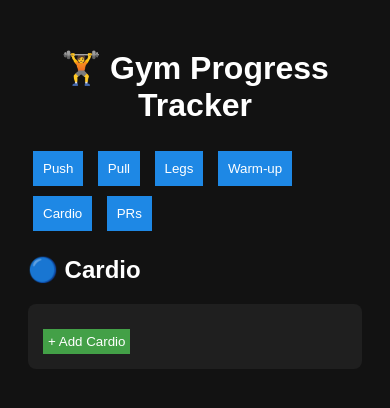
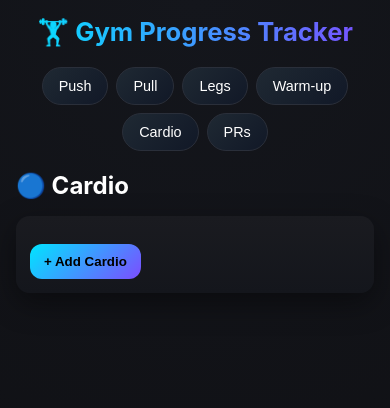
Before and after one commit to sattwiksarkar2003/Gym-Tracker, a plain HTML site: page index.html in a window 390 px wide. Both pictures are taken after a click on the button "Cardio". Drawn offline with Linux system fonts and the light colour scheme.

Commit message:
Update style.css

```diff
--- a/style.css
+++ b/style.css
@@ -1,64 +1,173 @@
-body {
-  font-family: Arial, sans-serif;
-  background: #121212;
-  color: #fff;
-  padding: 20px;
+/* ===== RESET & BASE ===== */
+* {
+  box-sizing: border-box;
+  margin: 0;
+  padding: 0;
 }
 
+:root {
+  --bg: #0e0e11;
+  --card: #1a1b20;
+  --accent: #00e5ff;
+  --accent2: #7c4dff;
+  --text: #ffffff;
+  --muted: #9ca3af;
+  --success: #22c55e;
+}
+
+body {
+  font-family: "Inter", system-ui, -apple-system, BlinkMacSystemFont;
+  background: radial-gradient(circle at top, #14161c, var(--bg));
+  color: var(--text);
+  min-height: 100vh;
+  padding: 16px;
+}
+
+/* ===== HEADER ===== */
 h1 {
   text-align: center;
+  font-size: clamp(1.6rem, 4vw, 2.4rem);
+  margin-bottom: 20px;
+  background: linear-gradient(90deg, var(--accent), var(--accent2));
+  -webkit-background-clip: text;
+  -webkit-text-fill-color: transparent;
+}
+
+/* ===== TABS ===== */
+.tabs {
+  display: flex;
+  gap: 8px;
+  flex-wrap: wrap;
+  justify-content: center;
+  margin-bottom: 20px;
 }
 
 .tabs button {
-  margin: 5px;
-  padding: 10px;
-  background: #1e88e5;
-  border: none;
-  color: white;
+  background: linear-gradient(135deg, #1f2933, #111827);
+  color: var(--text);
+  border: 1px solid #2a2f3a;
+  padding: 10px 16px;
+  border-radius: 999px;
   cursor: pointer;
+  font-size: 0.9rem;
+  transition: all 0.25s ease;
 }
 
-.exercise {
-  background: #1f1f1f;
-  padding: 15px;
-  margin: 15px 0;
-  border-radius: 8px;
+.tabs button:hover {
+  transform: translateY(-2px);
+  border-color: var(--accent);
+  box-shadow: 0 0 12px rgba(0, 229, 255, 0.25);
 }
 
-.set-row {
-  display: flex;
-  gap: 10px;
-  margin-top: 8px;
+.tabs button:active {
+  transform: scale(0.95);
 }
 
-input {
-  width: 80px;
-  padding: 5px;
+/* ===== SECTIONS ===== */
+.section {
+  background: linear-gradient(180deg, var(--card), #14161c);
+  padding: 16px;
+  margin: 16px auto;
+  border-radius: 16px;
+  max-width: 900px;
+  box-shadow: 0 10px 30px rgba(0, 0, 0, 0.4);
 }
 
-.add-set {
-  margin-top: 10px;
-  background: #43a047;
-  border: none;
-  padding: 5px;
-  color: white;
-  cursor: pointer;
+/* ===== EXERCISE CARD ===== */
+.exercise {
+  background: linear-gradient(160deg, #1f2430, #151822);
+  border-radius: 16px;
+  padding: 16px;
+  margin: 16px auto;
+  max-width: 900px;
+  border: 1px solid #262b36;
+  transition: all 0.25s ease;
 }
 
-.section {
-  background: #1f1f1f;
-  padding: 15px;
-  margin: 15px 0;
-  border-radius: 8px;
+.exercise:hover {
+  border-color: var(--accent2);
+  box-shadow: 0 0 20px rgba(124, 77, 255, 0.15);
 }
 
-.entry-row {
-  display: flex;
-  gap: 10px;
-  margin-top: 10px;
-  flex-wrap: wrap;
+.exercise h3 {
+  font-size: 1.05rem;
+  margin-bottom: 10px;
+  color: var(--accent);
 }
 
-.entry-row input {
-  width: 120px;
+/* ===== SETS & ENTRIES ===== */
+.set-row,
+.entry-row {
+  display: grid;
+  grid-template-columns: auto 1fr 1fr 1fr;
+  gap: 8px;
+  margin-top: 10px;
+  align-items: center;
 }
+
+.set-row span,
+.entry-row span {
+  color: var(--muted);
+  font-size: 0.85rem;
+}
+
+/* ===== INPUTS ===== */
+input {
+  background: #0f172a;
+  border: 1px solid #2a2f3a;
+  color: var(--text);
+  padding: 10px;
+  border-radius: 10px;
+  font-size: 0.9rem;
+  outline: none;
+  transition: all 0.2s ease;
+}
+
+input::placeholder {
+  color: var(--muted);
+}
+
+input:focus {
+  border-color: var(--accent);
+  box-shadow: 0 0 10px rgba(0, 229, 255, 0.25);
+}
+
+/* ===== ADD BUTTON ===== */
+.add-set {
+  margin-top: 14px;
+  background: linear-gradient(135deg, var(--accent), var(--accent2));
+  border: none;
+  padding: 10px 14px;
+  border-radius: 12px;
+  color: #000;
+  font-weight: 600;
+  cursor: pointer;
+  transition: all 0.25s ease;
+}
+
+.add-set:hover {
+  transform: translateY(-2px);
+  box-shadow: 0 8px 20px rgba(0, 229, 255, 0.35);
+}
+
+.add-set:active {
+  transform: scale(0.96);
+}
+
+/* ===== RESPONSIVE ===== */
+@media (max-width: 600px) {
+  .set-row,
+  .entry-row {
+    grid-template-columns: 1fr 1fr;
+  }
+
+  input {
+    width: 100%;
+  }
+
+  .exercise,
+  .section {
+    padding: 14px;
+    border-radius: 14px;
+  }
+}
```
